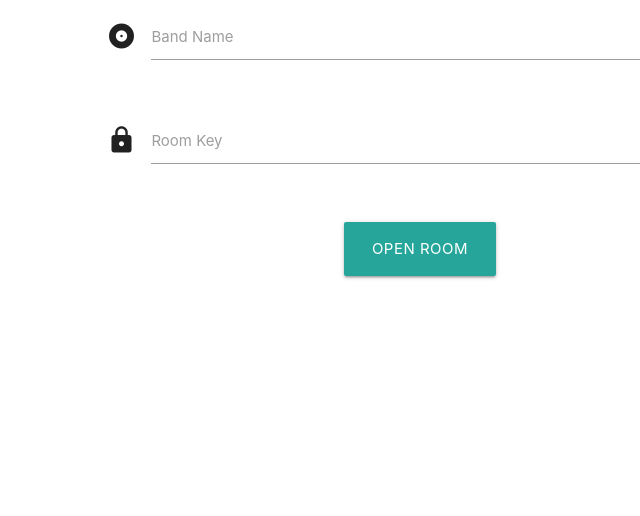
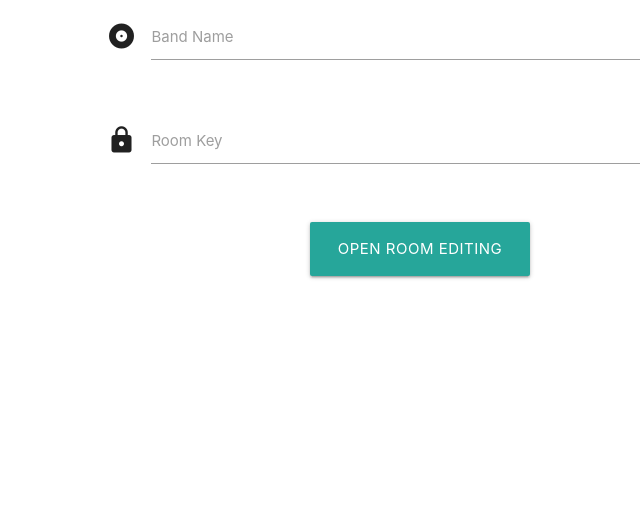
Before and after one commit to Jays-T/the-band-room, a Flask app: page /edit_room in a window 1280 px wide. Shown: the part 160-676 px from the top of the page, without its empty margins (220-860 px from the left). Run offline with Flask 2, Linux system fonts and the light colour scheme; some libraries are stand-ins or nearby versions.

Commit message:
updated requirements.txt

```diff
--- a/requirements.txt
+++ b/requirements.txt
@@ -1,4 +1,7 @@
 click==7.1.2
+dnspython==1.16.0
 Flask==1.1.2
+Flask-PyMongo==2.3.0
 itsdangerous==1.1.0
+pymongo==3.10.1
 Werkzeug==1.0.1
--- a/templates/editroom.html
+++ b/templates/editroom.html
@@ -47,7 +47,7 @@
                 type="submit"
                 name="action"
               >
-                Open Room
+                Open Room Editing
               </button>
             </div>
           </div>
```
